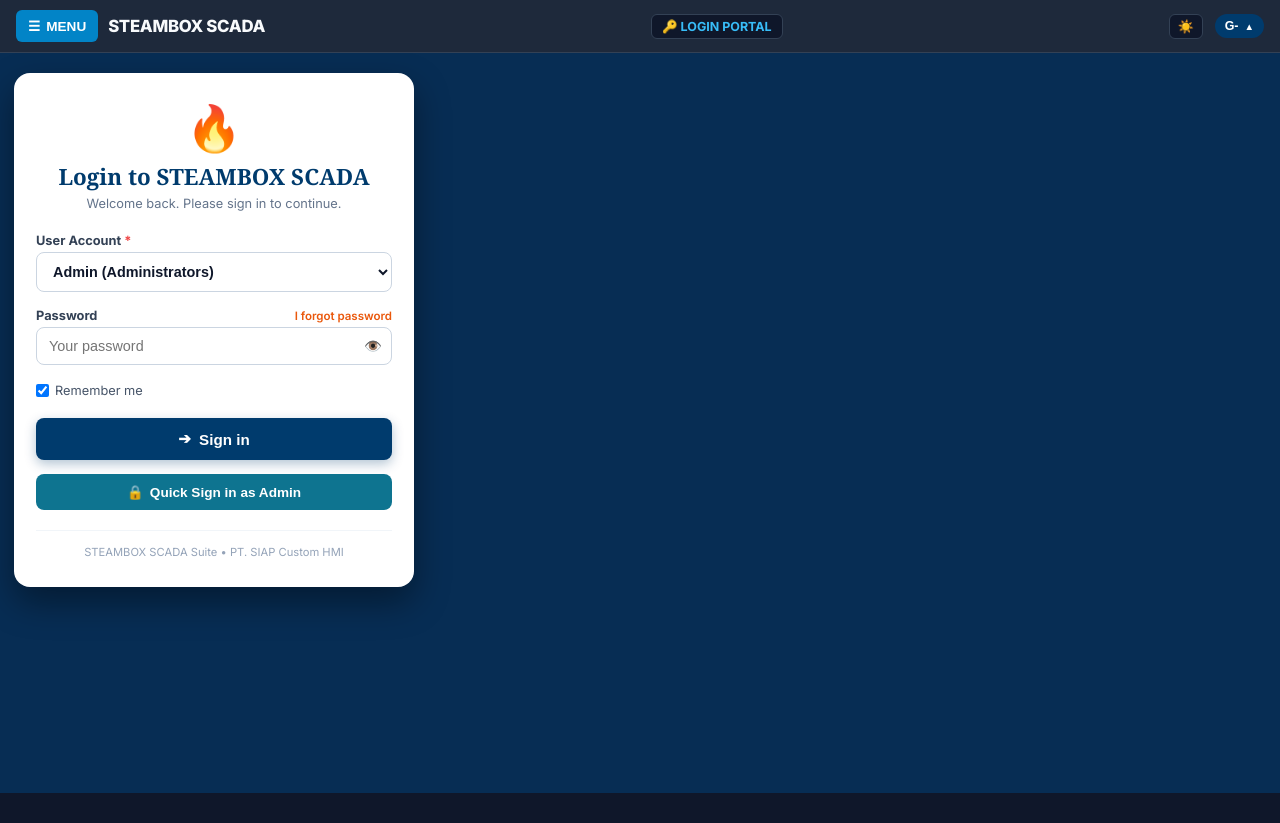
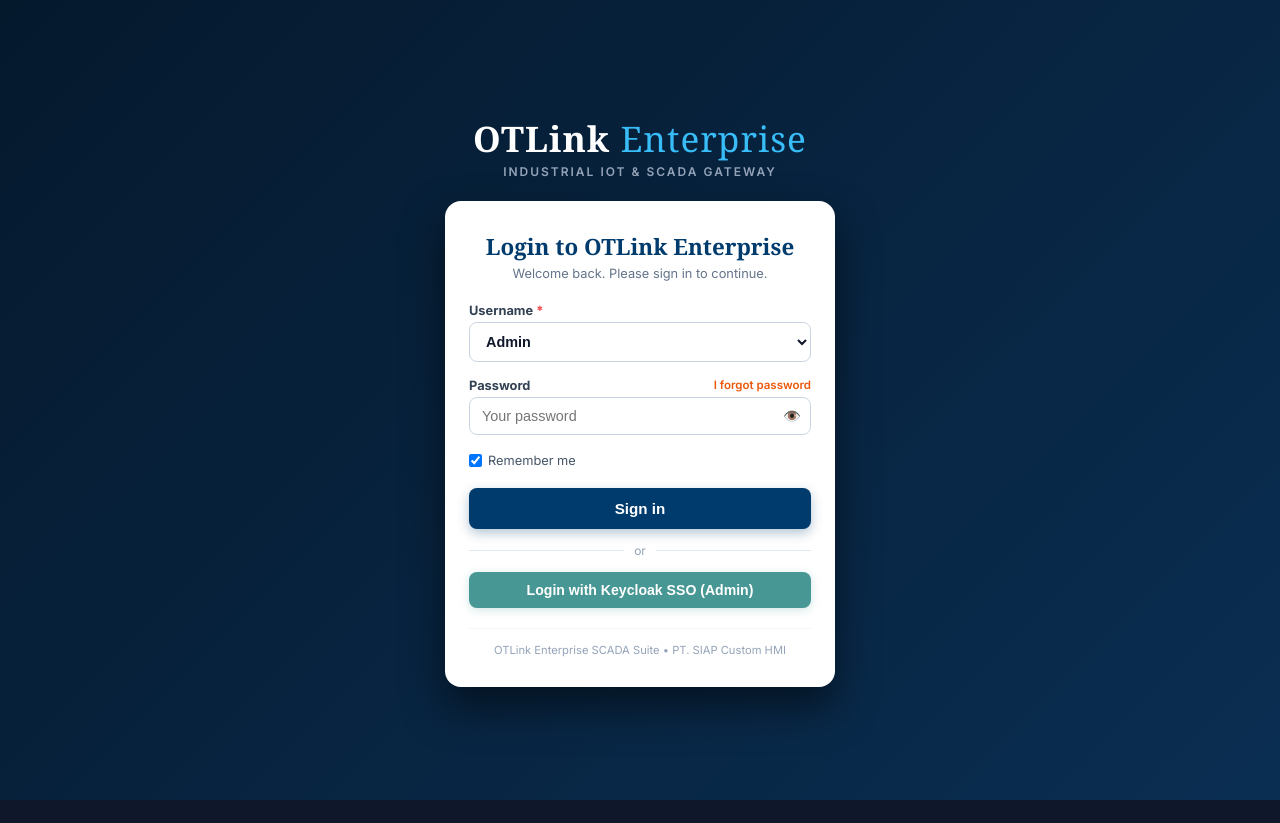
Before and after one commit to wdd14-art/steambox-scada, a plain HTML site: page Web App Client/steambox.html in a window 1280 px wide. After the commit the page ends 800 px from the top, so only its background shows below. Drawn offline with Linux system fonts and the light colour scheme.

Commit message:
feat: OTLink Enterprise clean fullscreen login portal with disguised groups and zero emojis

```diff
--- a/Web App Client/steambox.html
+++ b/Web App Client/steambox.html
@@ -328,30 +328,36 @@
         </div>
     </div>
 
-    <!-- MENU 0: DEDICATED LOGIN LANDING PORTAL (CAPTURE25.JPEG EXACT DESIGN REPLICATION) -->
-    <main id="viewLoginPortal" style="min-height: calc(100vh - 60px); background: #072d54; display: flex; align-items: center; justify-content: center; padding: 20px 14px;">
-        <div style="width: 100%; max-width: 400px; background: #ffffff; color: #0f172a; border-radius: 16px; padding: 28px 22px; box-shadow: 0 15px 35px rgba(0,0,0,0.4); text-align: center;">
-            <!-- BRAND LOGO -->
-            <div style="font-size: 2.8rem; margin-bottom: 6px;">🔥</div>
-            <h2 style="font-size: 1.4rem; font-weight: 800; color: #003b6d; margin-bottom: 4px; font-family: 'Merriweather', Georgia, serif;">Login to STEAMBOX SCADA</h2>
+    <!-- MENU 0: DEDICATED FULLSCREEN LOGIN LANDING PORTAL (OTLINK ENTERPRISE - NO HEADER BAR, EMOJI-FREE) -->
+    <main id="viewLoginPortal" style="position: fixed; top: 0; left: 0; width: 100vw; height: 100vh; z-index: 9999; background: linear-gradient(135deg, #05192d 0%, #0a2e52 100%); display: flex; flex-direction: column; align-items: center; justify-content: center; padding: 20px 14px; overflow-y: auto;">
+        <!-- OTLINK ENTERPRISE CLEAN TYPOGRAPHY LOGO (NO EMOJI) -->
+        <div style="text-align: center; margin-bottom: 22px;">
+            <div style="font-size: 2.2rem; font-weight: 900; color: #ffffff; font-family: 'Merriweather', Georgia, serif; letter-spacing: 1px;">
+                OTLink <span style="font-weight: 300; color: #38bdf8;">Enterprise</span>
+            </div>
+            <div style="font-size: 0.75rem; color: #94a3b8; letter-spacing: 2px; text-transform: uppercase; margin-top: 2px; font-weight: 600;">Industrial IoT & SCADA Gateway</div>
+        </div>
+
+        <div style="width: 100%; max-width: 390px; background: #ffffff; color: #0f172a; border-radius: 16px; padding: 30px 24px; box-shadow: 0 20px 40px rgba(0,0,0,0.5); text-align: center;">
+            <h2 style="font-size: 1.4rem; font-weight: 800; color: #003b6d; margin-bottom: 4px; font-family: 'Merriweather', Georgia, serif;">Login to OTLink Enterprise</h2>
             <div style="font-size: 0.8rem; color: #64748b; margin-bottom: 22px;">Welcome back. Please sign in to continue.</div>
 
-            <!-- LOGIN FORM -->
+            <!-- LOGIN FORM (DISGUISED USERNAME & PASSWORD ONLY - GROUPS HIDDEN) -->
             <div style="text-align: left; margin-bottom: 16px;">
                 <label style="font-size: 0.8rem; color: #334155; font-weight: 700; display: block; margin-bottom: 4px;">
-                    User Account <span style="color: #ef4444;">*</span>
+                    Username <span style="color: #ef4444;">*</span>
                 </label>
                 <select id="portalUserSelect" style="width: 100%; background: #ffffff; color: #0f172a; border: 1px solid #cbd5e1; padding: 10px 12px; border-radius: 8px; font-size: 0.9rem; font-weight: 600; outline: none; cursor: pointer;">
-                    <option value="0">Admin (Administrators)</option>
-                    <option value="1">Supervisor (PowerUsers)</option>
-                    <option value="2">Operator (Users)</option>
+                    <option value="0">Admin</option>
+                    <option value="1">Supervisor</option>
+                    <option value="2">Operator</option>
                 </select>
             </div>
 
             <div style="text-align: left; margin-bottom: 18px;">
                 <div style="display: flex; justify-content: space-between; align-items: center; margin-bottom: 4px;">
                     <label style="font-size: 0.8rem; color: #334155; font-weight: 700;">Password</label>
-                    <span style="font-size: 0.72rem; color: #ea580c; font-weight: 600; cursor: pointer;" onclick="showToast('Admin: admin123 | PowerUser: power123')">I forgot password</span>
+                    <span style="font-size: 0.72rem; color: #ea580c; font-weight: 600; cursor: pointer;" onclick="showToast('Admin: admin123 | Supervisor: power123 | Operator: user123')">I forgot password</span>
                 </div>
                 <div style="position: relative;">
                     <input type="password" id="portalPasswordInput" placeholder="Your password" style="width: 100%; background: #ffffff; color: #0f172a; border: 1px solid #cbd5e1; padding: 10px 36px 10px 12px; border-radius: 8px; font-size: 0.9rem; outline: none;" onkeyup="if(event.key==='Enter')executePortalLogin()">
@@ -365,18 +371,24 @@
                 </label>
             </div>
 
-            <!-- PRIMARY SIGN IN BUTTON (CAPTURE25.JPEG DESIGN) -->
+            <!-- PRIMARY SIGN IN BUTTON (CAPTURE29 DESIGN - CLEAN & NO EMOJI) -->
             <button onclick="executePortalLogin()" style="width: 100%; background: #003b6d; color: #ffffff; border: none; padding: 12px; border-radius: 8px; font-weight: 800; font-size: 0.95rem; cursor: pointer; display: flex; align-items: center; justify-content: center; gap: 8px; margin-bottom: 14px; box-shadow: 0 4px 12px rgba(0, 59, 109, 0.3);">
-                <span>➔</span> Sign in
+                Sign in
             </button>
 
-            <!-- SECONDARY QUICK LOGIN BUTTON (KEYCLOAK STYLE FROM CAPTURE25.JPEG) -->
-            <button onclick="quickAdminLogin()" style="width: 100%; background: #0e7490; color: #ffffff; border: none; padding: 10px; border-radius: 8px; font-weight: 700; font-size: 0.85rem; cursor: pointer; display: flex; align-items: center; justify-content: center; gap: 6px;">
-                <span>🔒</span> Quick Sign in as Admin
+            <div style="display: flex; align-items: center; gap: 10px; margin: 12px 0 14px 0; color: #94a3b8; font-size: 0.75rem;">
+                <div style="flex: 1; height: 1px; background: #e2e8f0;"></div>
+                <span>or</span>
+                <div style="flex: 1; height: 1px; background: #e2e8f0;"></div>
+            </div>
+
+            <!-- SECONDARY QUICK LOGIN BUTTON (KEYCLOAK TEAL STYLE - NO EMOJI) -->
+            <button onclick="quickAdminLogin()" style="width: 100%; background: #479794; color: #ffffff; border: none; padding: 10px; border-radius: 8px; font-weight: 700; font-size: 0.88rem; cursor: pointer; display: flex; align-items: center; justify-content: center; gap: 8px; box-shadow: 0 2px 8px rgba(71, 151, 148, 0.25);">
+                Login with Keycloak SSO (Admin)
             </button>
 
             <div style="font-size: 0.7rem; color: #94a3b8; margin-top: 20px; border-top: 1px solid #f1f5f9; padding-top: 14px;">
-                STEAMBOX SCADA Suite &bull; PT. SIAP Custom HMI
+                OTLink Enterprise SCADA Suite &bull; PT. SIAP Custom HMI
             </div>
         </div>
     </main>
@@ -1455,13 +1467,18 @@
             closeMenuModal();
         }
 
-        // SWITCH BETWEEN 8 INDUSTRIAL MENUS (INCLUDING LOGIN PORTAL LANDING)
+        // SWITCH BETWEEN 8 INDUSTRIAL MENUS (INCLUDING FULLSCREEN OTLINK LOGIN PORTAL)
         function switchView(viewName) {
+            const headerBar = document.querySelector('.header-bar');
+            if (headerBar) {
+                headerBar.style.display = (viewName === 'loginPortal') ? 'none' : 'flex';
+            }
+
             const views = ['loginPortal', 'grid', 'monitor', 'recipe', 'produksi', 'alarm', 'maintenance', 'userSecurity'];
             views.forEach(v => {
                 const viewEl = document.getElementById('view' + v.charAt(0).toUpperCase() + v.slice(1));
                 const btnEl = document.getElementById('menu' + v.charAt(0).toUpperCase() + v.slice(1));
-                if (viewEl) viewEl.style.display = (v === viewName) ? (v === 'grid' ? 'grid' : 'block') : 'none';
+                if (viewEl) viewEl.style.display = (v === viewName) ? (v === 'grid' ? 'grid' : (v === 'loginPortal' ? 'flex' : 'block')) : 'none';
                 if (btnEl) {
                     if (v === viewName) btnEl.classList.add('active');
                     else btnEl.classList.remove('active');
@@ -1510,7 +1527,7 @@
             scadaUsers.forEach((u, idx) => {
                 const opt = document.createElement('option');
                 opt.value = idx;
-                opt.innerText = `${u.name} (${u.group})`;
+                opt.innerText = u.name; // Disguised: Pure Username without group category
                 selectEl.appendChild(opt);
             });
         }
@@ -1526,7 +1543,7 @@
                 currentLoggedUser = { name: targetUser.name, group: targetUser.group };
                 localStorage.setItem('haiwell_logged_user', JSON.stringify(currentLoggedUser));
                 updateLoggedUserUI();
-                showToast(`✅ Login Berhasil! Selamat Datang, ${targetUser.name} (${targetUser.group}).`);
+                showToast(`✅ Login Berhasil! Selamat Datang, ${targetUser.name}.`);
                 switchView('grid');
                 document.getElementById('activeMenuTitleDisplay').innerText = '🎛️ STEAMBOX GRID LENGKAP';
             } else {
```
Also changed, not shown: nodejs/public/steambox.html (+39 -22 lines), Web App Client/media_source/Capture29.jpeg (added), nodejs/public/media_source/Capture29.jpeg (added).
